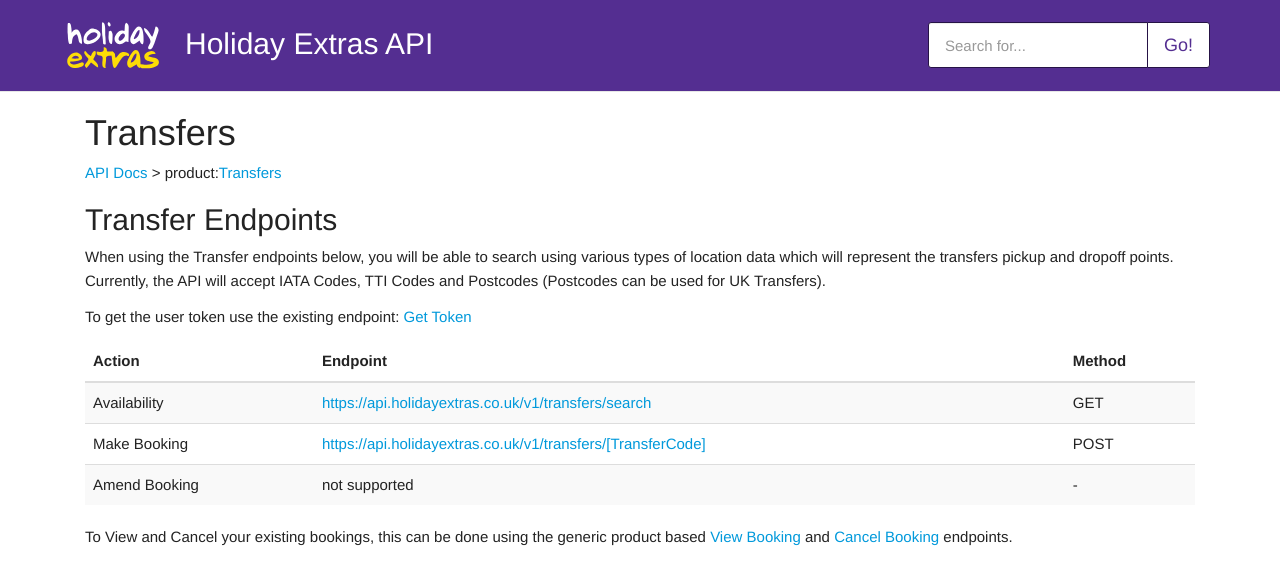
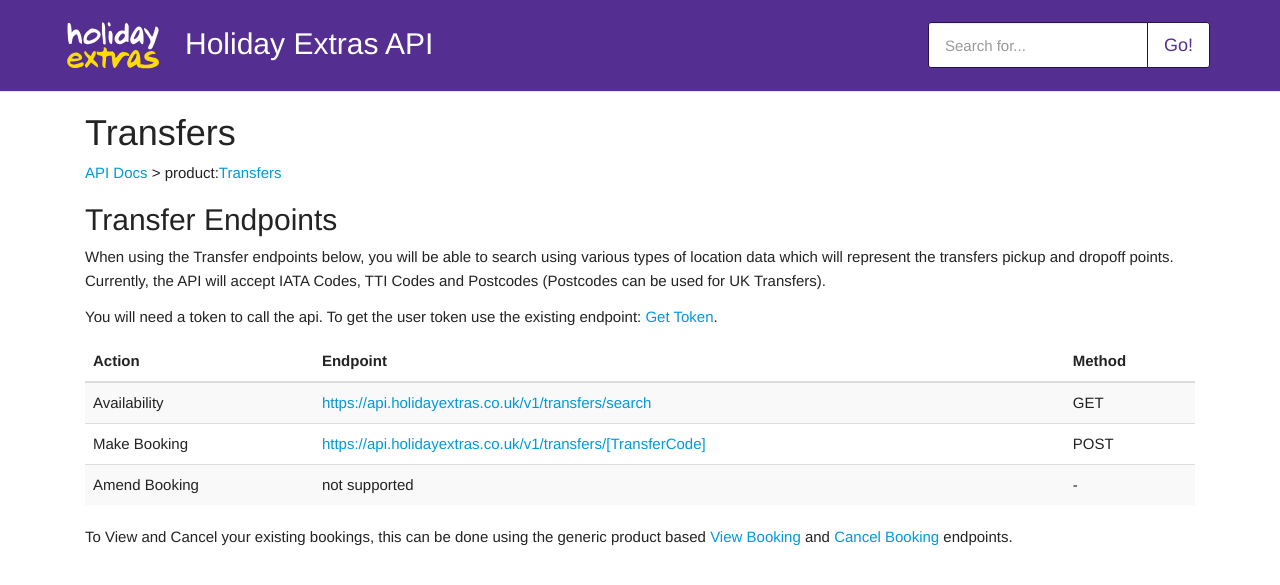
Before and after one commit to holidayextras/partner-api-docs, a Jekyll site: the page built from site/hxapi/transfers/index.md, in a window 1280 px wide. Shown: the top 585 px of the page. Built offline with Jekyll 4.4.1, drawn with Linux system fonts in a browser that asks for light colours; some web fonts are replaced; our own code applies the rules of GitHub Pages for plain Markdown files.

Commit message:
Update index.md

```diff
--- a/site/hxapi/transfers/index.md
+++ b/site/hxapi/transfers/index.md
@@ -10,7 +10,7 @@
 
 When using the Transfer endpoints below, you will be able to search using various types of location data which will represent the transfers pickup and dropoff points. Currently, the API will accept IATA Codes, TTI Codes and Postcodes (Postcodes can be used for UK Transfers).
 
-To get the user token use the existing endpoint: [Get Token](https://docs.holidayextras.co.uk/hxapi/usertoken/)
+You will need a token to call the api. To get the user token use the existing endpoint: [Get Token](https://docs.holidayextras.co.uk/hxapi/usertoken/).
 
 
  | Action                     | Endpoint                                                                     | Method |
```
